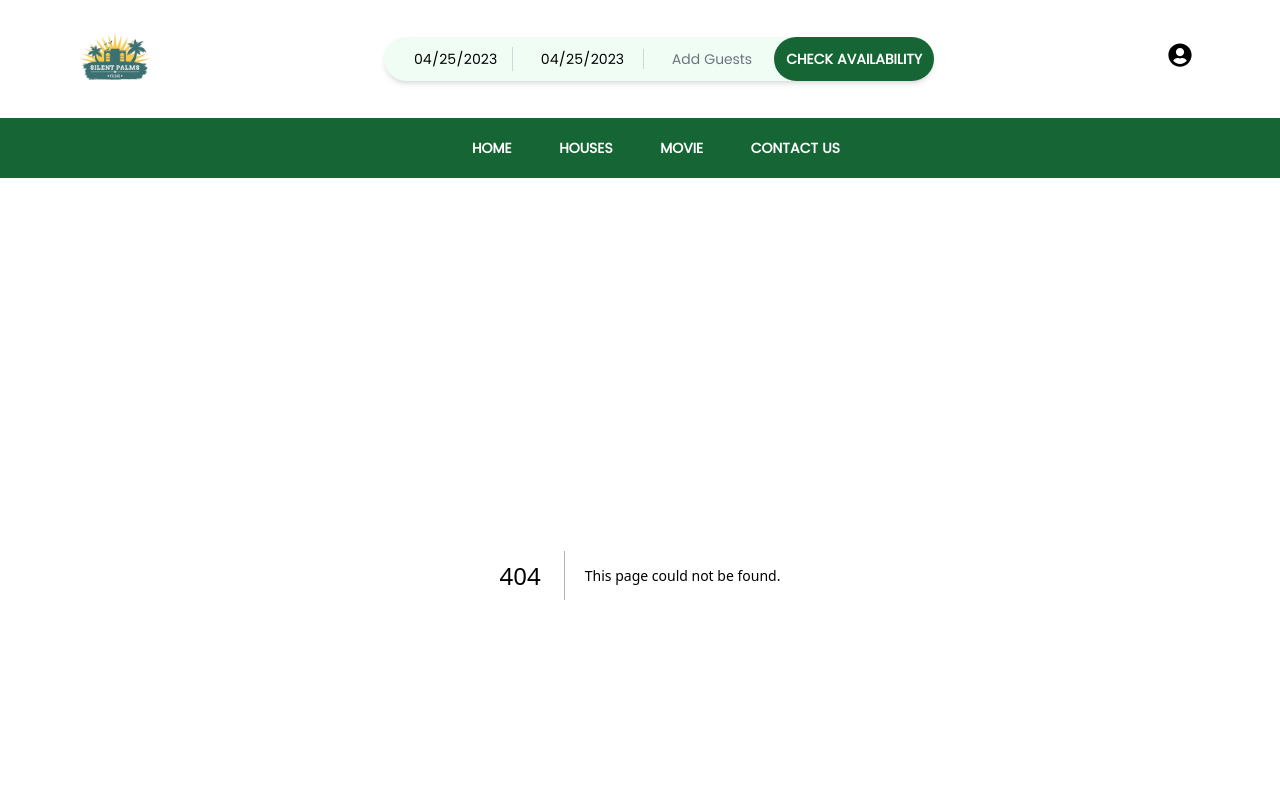
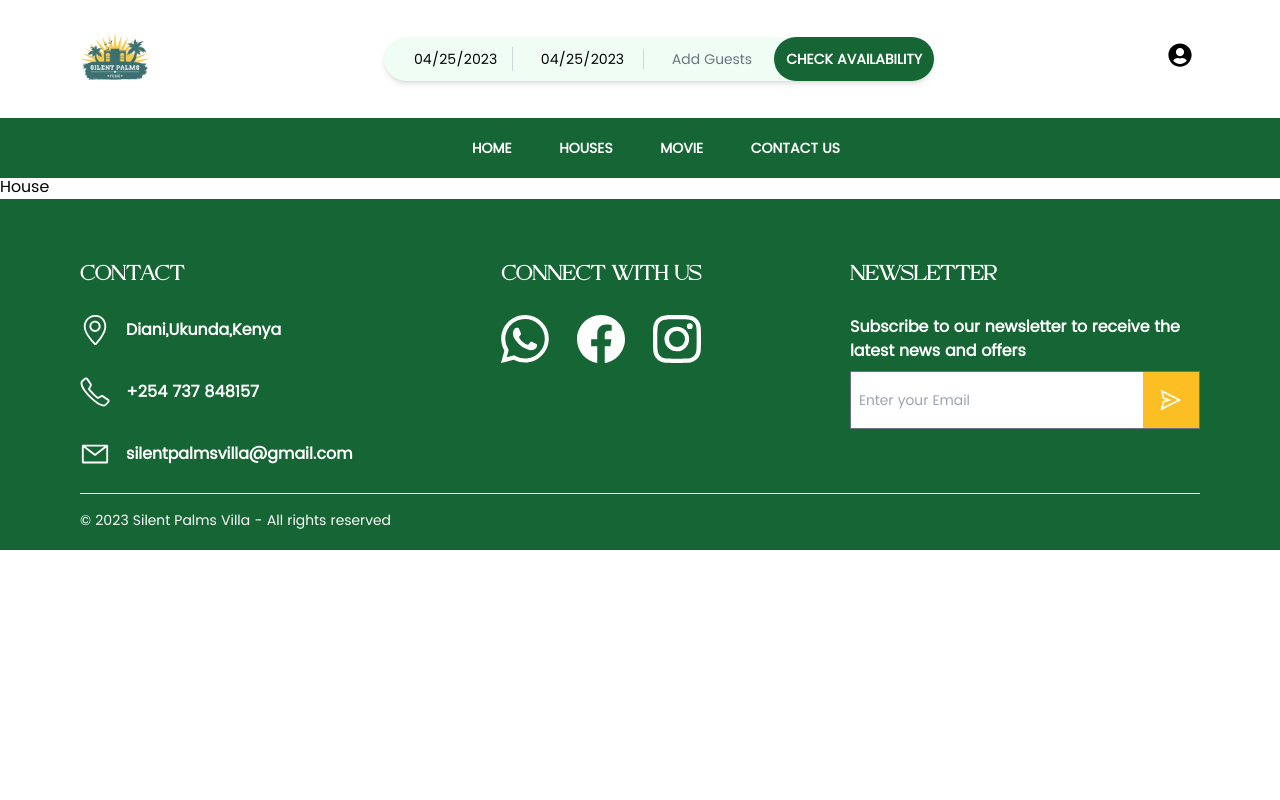
Before and after one commit to isadia-brian/night, a Next.js app: page /houses in a window 1280 px wide. Before the commit this address had no page. Shown: the top 800 px of the page. Built offline with nearby package versions, Linux system fonts and the light colour scheme.

Commit message:
pushing pages

```diff
--- /dev/null
+++ b/app/houses/page.js
@@ -0,0 +1,11 @@
+import React from "react";
+
+const Houses = () => {
+  return (
+    <div>
+      <h1>House</h1>
+    </div>
+  );
+};
+
+export default Houses;
```
